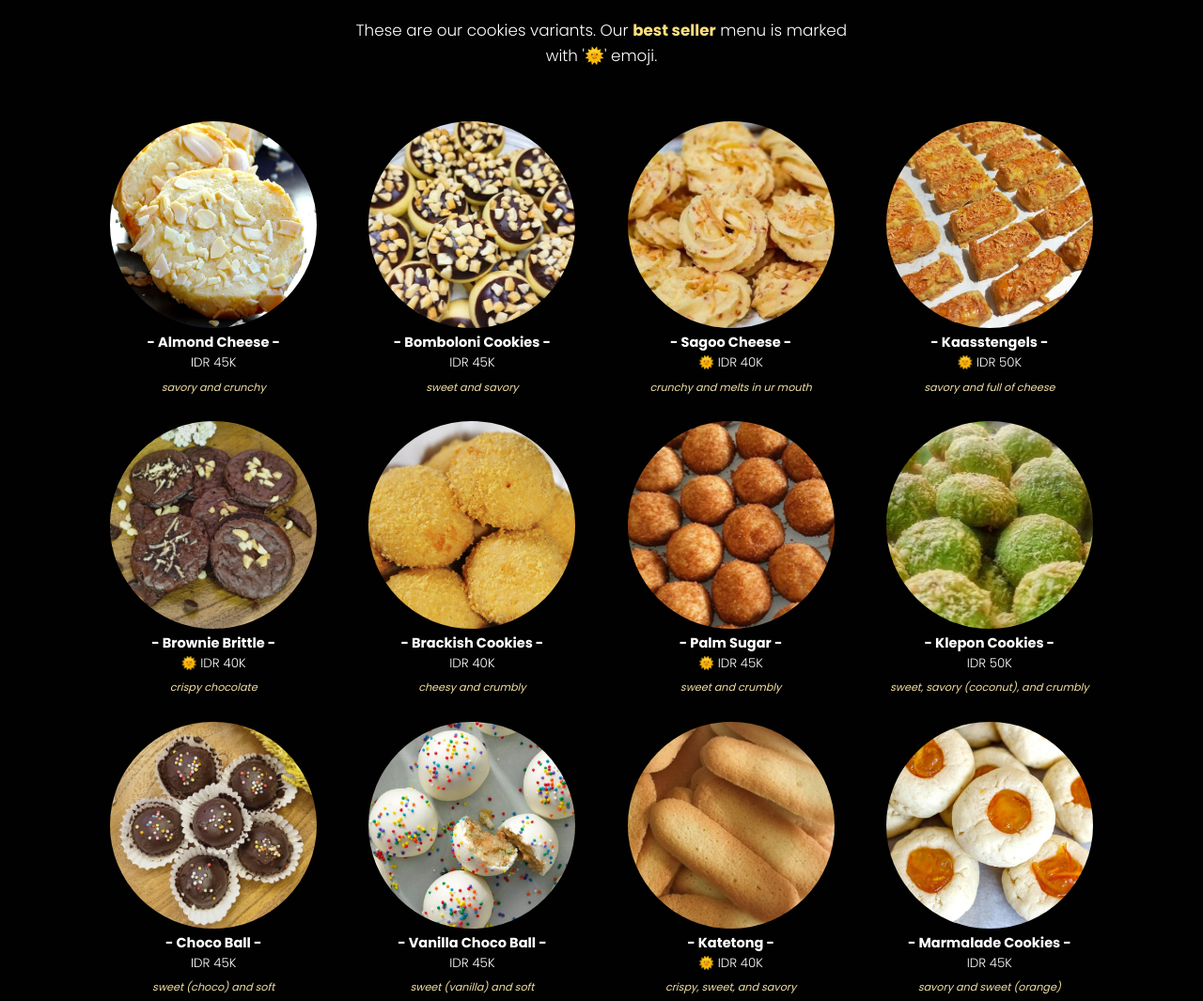
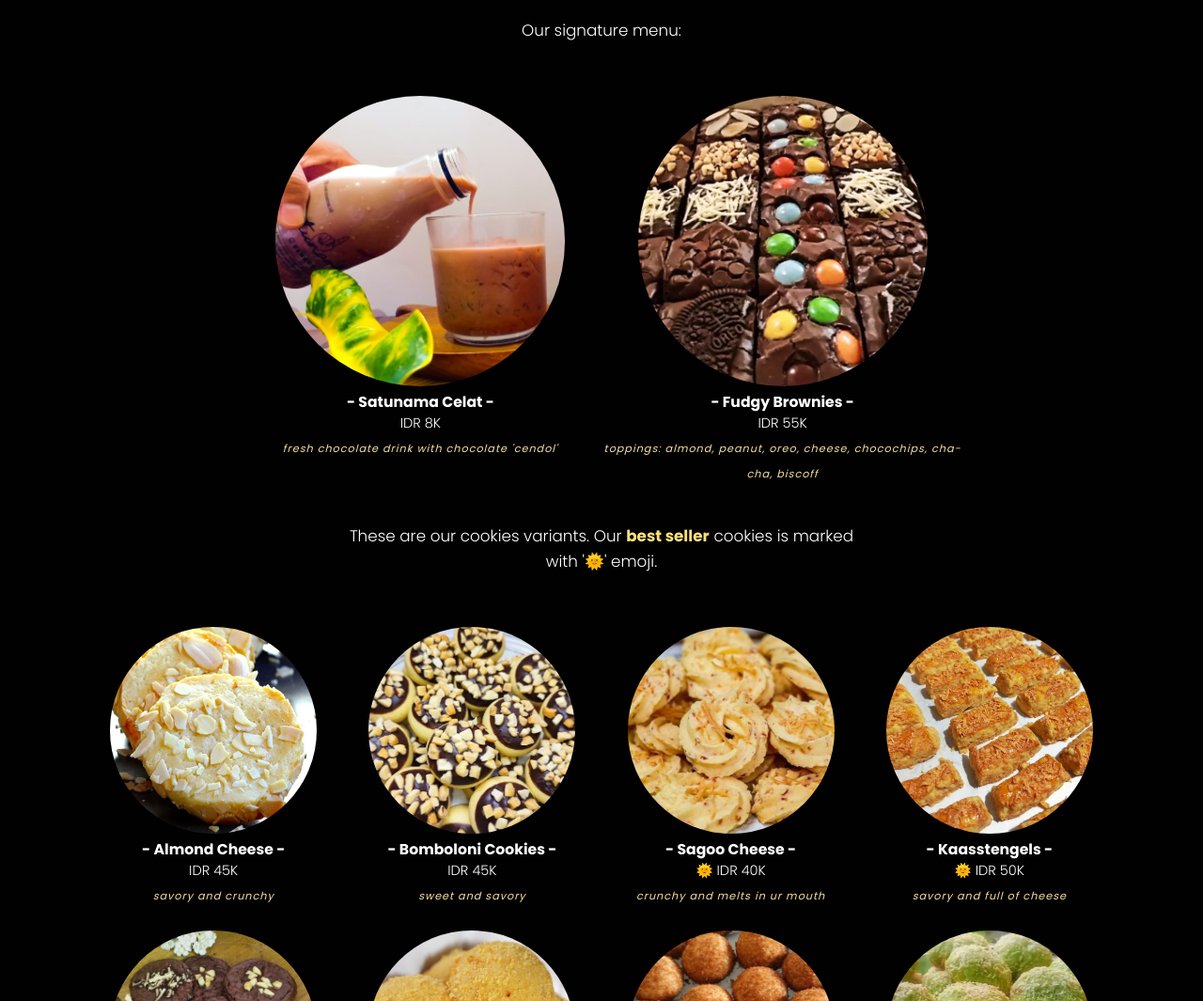
Before and after one commit to diayuunr/satunama.id, a plain HTML site: page index.html in a window 1280 px wide. Shown: the part 1463-2528 px from the top of the page at 94% size. Drawn offline with nearby package versions, Linux system fonts and the light colour scheme.

Commit message:
satunama

```diff
--- a/css/style.css
+++ b/css/style.css
@@ -110,7 +110,7 @@ body {
   display: block;
   position: absolute;
   width: 100%;
-  height: 30%;
+  height: 32%;
   background: linear-gradient(
     0deg,
     rgba(1, 1, 3, 1) 8%,
@@ -206,7 +206,7 @@ body {
 }
 
 .about .row .content p {
-  font-size: 1.4rem;
+  font-size: 1.3rem;
   font-weight: 400;
   margin-bottom: 0.8rem;
   line-height: 1.6;
@@ -243,23 +243,37 @@ body {
   width: 25%;
   padding-bottom: 2.2rem;
 }
-.menu .row .menu-card .menu-desc span {
+.menu .row .menu-sig {
+  text-align: center;
+  width: 35%;
+  padding-bottom: 2.2rem;
+}
+.menu .row .menu-card .menu-desc span,
+.menu .row .menu-sig .menu-sig-desc span {
   color: #f3e0a3;
   font-size: 1rem;
   font-style: italic;
-  line-height: 0.2rem;
+  line-height: 0;
   font-weight: 400;
+  letter-spacing: 1px;
+  margin-bottom: 0;
 }
-.menu .row .menu-card img {
+.menu .row .menu-card img,
+.menu .row .menu-sig img {
   width: 80%;
   border-radius: 50%;
 }
-.menu .row .menu-card-title {
+.menu .row .menu-card-title,
+.menu .row .menu-sig-title {
   margin-top: 1rem auto 0.5rem;
+  font-size: 1.4rem;
+}
+.menu .row .menu-card-price,
+.menu .row .menu-sig-price {
   font-size: 1.3rem;
 }
-.menu .row .menu-card-price {
-  font-size: 1.2rem;
+.menu .menu-c {
+  margin-top: 1.5rem;
 }
 
 /* Order Section */
@@ -437,6 +451,9 @@ footer .credit a {
   .menu .row .menu-card {
     width: 30%;
   }
+  .menu .row .menu-sig {
+    width: 50%;
+  }
   .order .row {
     flex-wrap: wrap;
   }
@@ -454,7 +471,7 @@ footer .credit a {
 /* Mobile */
 @media (max-width: 480px) {
   html {
-    font-size: 57.5%;
+    font-size: 58%;
   }
   .hero {
     background-position: center;
@@ -501,7 +518,7 @@ footer .credit a {
   .about .row .about-img img {
     max-width: 90%;
     height: auto;
-    padding-left: 3rem;
+    padding-left: 3.5rem;
   }
   .about .row .content {
     padding: 0;
@@ -513,11 +530,13 @@ footer .credit a {
   .about .row .content p {
     font-size: 1.6rem;
   }
-  .menu .row .menu-card {
+  .menu .row .menu-card,
+  .menu .row .menu-sig {
     width: 80%;
     line-height: 2.2rem;
   }
-  .menu .row .menu-card p span {
+  .menu .row .menu-desc span,
+  .menu .row .menu-sig-desc span {
     width: 60%;
   }
   .order .row {
--- a/index.html
+++ b/index.html
@@ -75,8 +75,24 @@
     <!-- Menu Section Start -->
     <section id="menu" class="menu">
       <h2>Our <span>Menu</span></h2>
-      <p>
-        These are our cookies variants. Our <span>best seller</span> menu is marked with '&#127774;' emoji.</i>
+      <p>Our signature menu:</p>
+      <div class="row">
+        <div class="menu-sig">
+          <img src="menu/b.jpg" alt="Brittle" />
+          <h4 class="menu-sig-title">- Satunama Celat -</h4>
+          <p class="menu-sig-price">IDR 8K</p>
+          <p class="menu-sig-desc"><span>fresh chocolate drink with chocolate 'cendol'</span></p>
+        </div>
+        <div class="menu-sig">
+          <img src="menu/a.jpg" alt="Brittle" />
+          <h4 class="menu-sig-title">- Fudgy Brownies -</h4>
+          <p class="menu-sig-price">IDR 55K</p>
+          <p class="menu-sig-desc"><span>toppings: almond, peanut, oreo, cheese, chocochips, cha-cha, biscoff</span></p>
+        </div>
+      </div>
+
+      <p class="menu-c">
+        These are our cookies variants. Our <span>best seller</span> cookies is marked with '&#127774;' emoji.</i>
       </p>
       <div class="row" id="ourmenu">
         <div class="menu-card">
@@ -148,20 +164,20 @@
         </div>
 
         <div class="menu-card">
-          <img src="menu/9.jpg" alt="Brittle" />
+          <img src="menu/c.jpg" alt="Brittle" />
           <h4 class="menu-card-title">- Marmalade Cookies -</h4>
           <p class="menu-card-price">IDR 45K</p>
           <p class="menu-desc"><span>savory and sweet (orange)</span></p>
         </div>
         <div class="menu-card">
-          <img src="menu/16.jpeg" alt="Brittle" />
-          <h4 class="menu-card-title">- Thumbprint Cheese -</h4>
+          <img src="menu/13.jpg" alt="Brittle" />
+          <h4 class="menu-card-title">- Cheese Thumbprint -</h4>
           <p class="menu-card-price">&#127774; IDR 45K</p>
           <p class="menu-desc"><span>cheesy and sweet (choco)</span></p>
         </div>
         <div class="menu-card">
           <img src="menu/15.jpeg" alt="Brittle" />
-          <h4 class="menu-card-title">- Thumbprint Peanut -</h4>
+          <h4 class="menu-card-title">- Peanut Thumbprint -</h4>
           <p class="menu-card-price">&#127774; IDR 45K</p>
           <p class="menu-desc"><span>savory and sweet (choco)</span></p>
         </div>
@@ -189,7 +205,7 @@
           <p class="menu-card-price">&#127774; IDR 45K</p>
           <p class="menu-desc"><span>sweet and crunchy</span></p>
         </div>
-      </div></ul>
+      </div>
     </section>
     <!-- Menu Section End -->
 
@@ -197,7 +213,7 @@
     <section id="order" class="order">
       <h2><span>Contact</span> Us</h2>
       <p>
-        If you wanted to order, just click
+        If you want to order, just click
       </p>
       <p><span><a href="https://wa.link/l7a1e7">'Order now'</a></span>.</p>
       <p>How to find us:</p>
```
Also changed, not shown: menu/13.jpg (added), menu/a.jpg (added), menu/b.jpg (added), menu/c.jpg (added).
